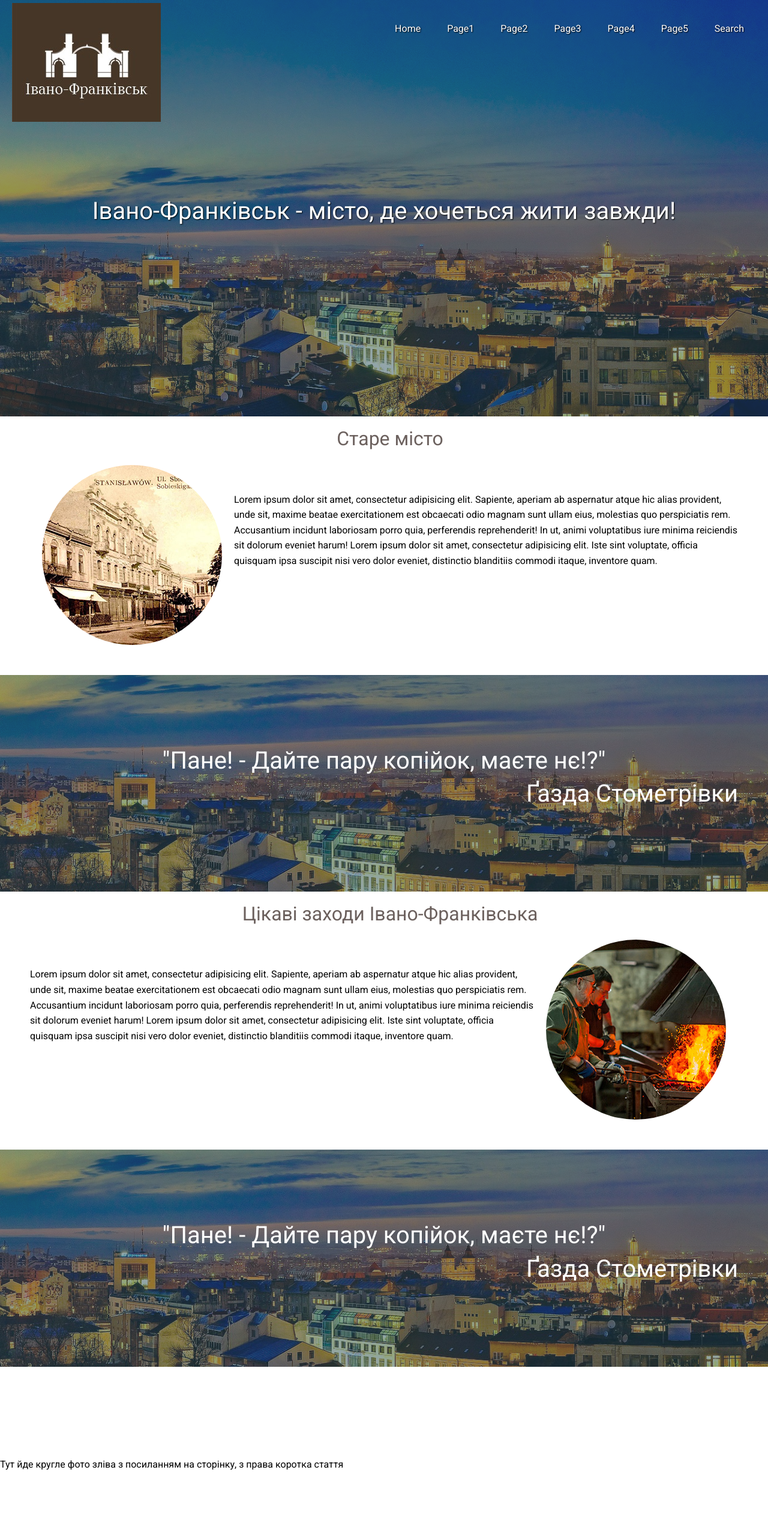
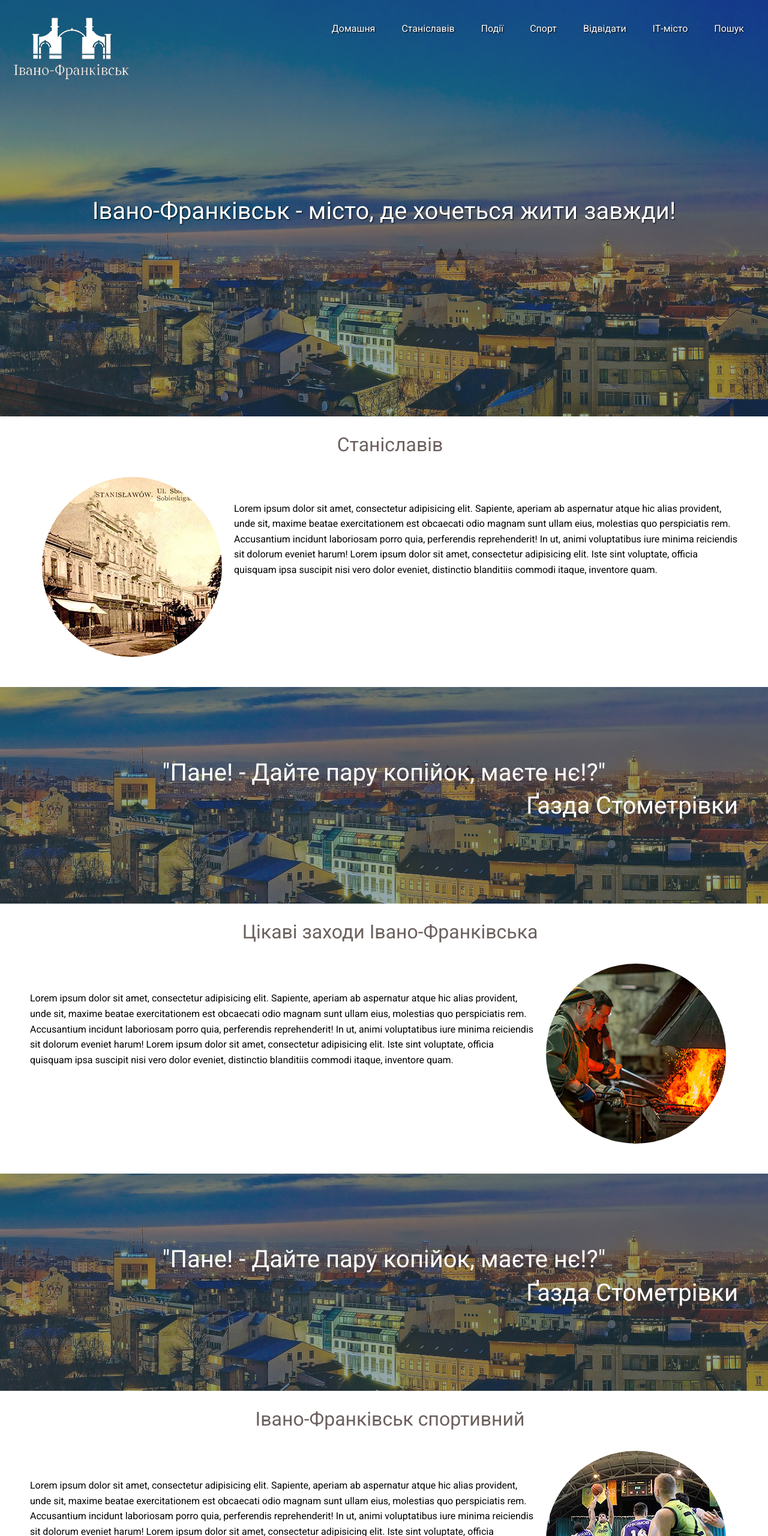
Before and after one commit to WebUI-Team-A/frankivsk, a plain HTML site: page index.html in a window 1280 px wide. Shown: the top 2560 px of the page at 60% size. Drawn offline with Linux system fonts and the light colour scheme.

Commit message:
Add new section in main page. Fix design

```diff
--- a/css/style.css
+++ b/css/style.css
@@ -5,8 +5,6 @@ body{
 	background-size: cover;
    color: #fff;
    font: 1em/1.6em Roboto, Arial, sans-serif;
-
-
 }
 
 header {
@@ -54,6 +52,10 @@ nav ul li a:hover {
 	border-radius: 20px;
 }
 
+footer ul li {
+	display: inline-block;
+}
+
 .clear {
 	clear: both;
 }
@@ -86,7 +88,7 @@ nav ul li a:hover {
 .h3-title {
 	text-align: center;
 	font-weight: normal;
-	padding: 20px 0 20px 20px;
+	padding: 30px 0 30px 20px;
 
 }
 
@@ -98,7 +100,7 @@ nav ul li a:hover {
 }
 
 
-.kovali {
+.kovali, .sport {
 	float: right;
 	border-radius: 50%;
 	margin: 0 50px 50px 20px;
@@ -111,7 +113,7 @@ nav ul li a:hover {
 	width: 840px;
 	float: right;
 	margin-right: 50px;
-	padding-top: 40px;
+	padding-top: 35px;
 }
 
 .text-2 {
@@ -140,3 +142,7 @@ nav ul li a:hover {
 .footer {
 	background: #F0F6FC;
 }
+
+.social {
+	padding-top: 30px;
+}
--- a/index.html
+++ b/index.html
@@ -18,18 +18,16 @@
     <header>
       <div class="dbg">
 
-        <a href="index.html"><img src="img/logo.jpg" class="logo" alt="Logo"></a>
+        <a href="index.html"><img src="img/logo.png" class="logo" alt="Logo"></a>
           <nav>
             <ul>
-                <li><a href="#">Home</a></li>
-                <li><a href="#">Page1</a></li>
-                <li><a href="#">Page2</a></li>
-                <li><a href="#">Page3</a></li>
-                <li><a href="#">Page4</a></li>
-                <li><a href="#">Page5</a></li>
-                <li><a href="#">Search</a></li>
-
-
+                <li><a href="#">Домашня</a></li>
+                <li><a href="#">Станіславів</a></li>
+                <li><a href="#">Події</a></li>
+                <li><a href="#">Спорт</a></li>
+                <li><a href="#">Відвідати</a></li>
+                <li><a href="#">ІТ-місто</a></li>
+                <li><a href="#">Пошук</a></li>
             </ul>
 
           </nav>
@@ -38,11 +36,8 @@
     </header>
 
     <section class="content">
-
-        <a href="#"><h3 class="h3-title">Старе місто</h3></a>
-
+        <a href="#"><h3 class="h3-title">Станіславів</h3></a>
         <a href="#"><img class="old" src="img/old-franuk.jpg" alt="Old Frankivsk" /></a>
-
         <article class="text-1">
             Lorem ipsum dolor sit amet, consectetur adipisicing elit.
             Sapiente, aperiam ab aspernatur atque hic alias provident, unde sit,
@@ -54,25 +49,17 @@
             ipsa suscipit nisi vero dolor eveniet, distinctio blanditiis commodi itaque,
             inventore quam.
         </article>
-
         <div class="clear"></div>
     </section>
 
     <section class="phrase dbg">
-
         <p class="main-phrase">"Пане! - Дайте пару копійок, маєте нє!?"</p>
         <p class="author">Ґазда Стометрівки</p>
-
     </section>
 
-
-
     <section class="content">
-
         <a href="#"><h3 class="h3-title">Цікаві заходи Івано-Франківська</h3></a>
-
         <a href="#"><img class="kovali" src="img/kovali.jpg" alt="Цікаві заходи в Франківська" /></a>
-
         <article class="text-2">
             Lorem ipsum dolor sit amet, consectetur adipisicing elit.
             Sapiente, aperiam ab aspernatur atque hic alias provident, unde sit,
@@ -84,58 +71,66 @@
             ipsa suscipit nisi vero dolor eveniet, distinctio blanditiis commodi itaque,
             inventore quam.
         </article>
-
-
       <div class="clear"></div>
     </section>
 
     <section class="phrase dbg">
-
         <p class="main-phrase">"Пане! - Дайте пару копійок, маєте нє!?"</p>
         <p class="author">Ґазда Стометрівки</p>
     </section>
 
     <section class="content">
-
-    <p class="test">Тут йде кругле фото зліва з посиланням на сторінку, з права коротка стаття </p>
-
+        <a href="#"><h3 class="h3-title">Івано-Франківськ спортивний</h3></a>
+        <a href="#"><img class="sport" src="img/sport.jpg" alt="Спортивні події" /></a>
+        <article class="text-2">
+            Lorem ipsum dolor sit amet, consectetur adipisicing elit.
+            Sapiente, aperiam ab aspernatur atque hic alias provident, unde sit,
+            maxime beatae exercitationem est obcaecati odio magnam sunt ullam eius,
+            molestias quo perspiciatis rem. Accusantium incidunt laboriosam porro quia,
+            perferendis reprehenderit! In ut, animi voluptatibus iure minima
+            reiciendis sit dolorum eveniet harum! Lorem ipsum dolor sit amet,
+            consectetur adipisicing elit. Iste sint voluptate, officia quisquam
+            ipsa suscipit nisi vero dolor eveniet, distinctio blanditiis commodi itaque,
+            inventore quam.
+        </article>
         <div class="clear"></div>
     </section>
 
     <section class="phrase dbg">
-
         <p class="main-phrase">"Пане! - Дайте пару копійок, маєте нє!?"</p>
         <p class="author">Ґазда Стометрівки</p>
     </section>
 
     <section class="content">
-
-    <p class="test">Тут йде кругле фото зліва з посиланням на сторінку, з права коротка стаття </p>
+        <p class="test">Тут йде кругле фото зліва з посиланням на сторінку, з права коротка стаття </p>
         <div class="clear"></div>
     </section>
 
     <section class="phrase dbg">
-
         <p class="main-phrase">"Пане! - Дайте пару копійок, маєте нє!?"</p>
         <p class="author">Ґазда Стометрівки</p>
     </section>
 
     <section class="content">
-
-    <p class="test">Тут йде кругле фото зліва з посиланням на сторінку, з права коротка стаття </p>
-      <div class="clear"></div>
+        <p class="test">Тут йде кругле фото зліва з посиланням на сторінку, з права коротка стаття </p>
+        <div class="clear"></div>
     </section>
-
     <section class="phrase dbg">
-
         <p class="main-phrase">"Пане! - Дайте пару копійок, маєте нє!?"</p>
         <p class="author">Ґазда Стометрівки</p>
     </section>
 
+    <footer class="footer">
 
-    <footer class="footer">
-      <p>Footer</p>
+        <ul class="social">
+            <li><a href="#"><img src="img/facebook.png" alt="facebook"></a></li>
+            <li><a href="#"><img src="img/twitter.png" alt="twitter"></a></li>
+            <li><a href="#"><img src="img/google.png" alt="google"></a></li>
+            <li><a href="#"><img src="img/youtube.png" alt="youtube"></a></li>
+        </ul>
     </footer>
+
+
 
 
     <script src="js/jquery-2.2.2.js"></script>
```
Also changed, not shown: img/facebook.png (added), img/google.png (added), img/logo.jpg (deleted), img/logo.png (added), img/sport.jpg (added), img/twitter.png (added), img/youtube.png (added).
